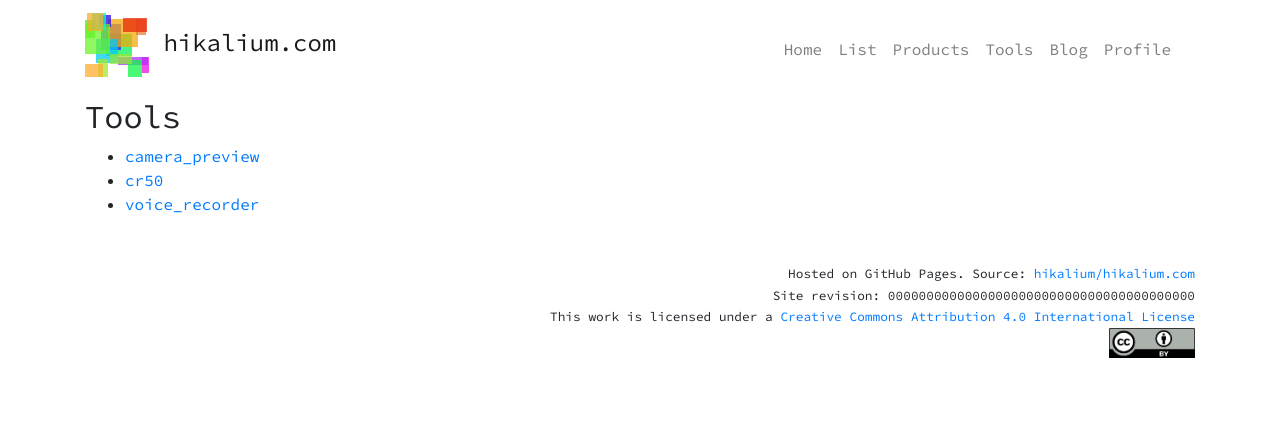
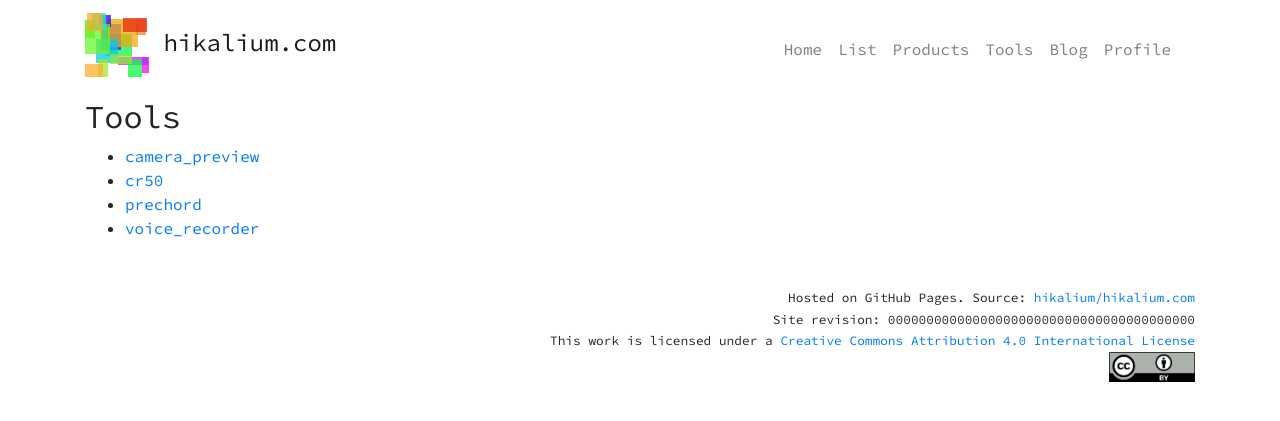
Before and after one commit to hikalium/hikalium.com, a Jekyll site: the page built from tools/index.md, in a window 1280 px wide. Shown: the top 421 px of the page. Built offline with Jekyll 4.4.1, drawn with Linux system fonts in a browser that asks for light colours; our own code applies the rules of GitHub Pages for plain Markdown files.

Commit message:
Update index.md

```diff
--- a/tools/index.md
+++ b/tools/index.md
@@ -1,4 +1,5 @@
 ## Tools
 - [camera_preview](./camera_preview/)
 - [cr50](./cr50/)
+- [prechord](./prechord/)
 - [voice_recorder](./voice_recorder/)
```
